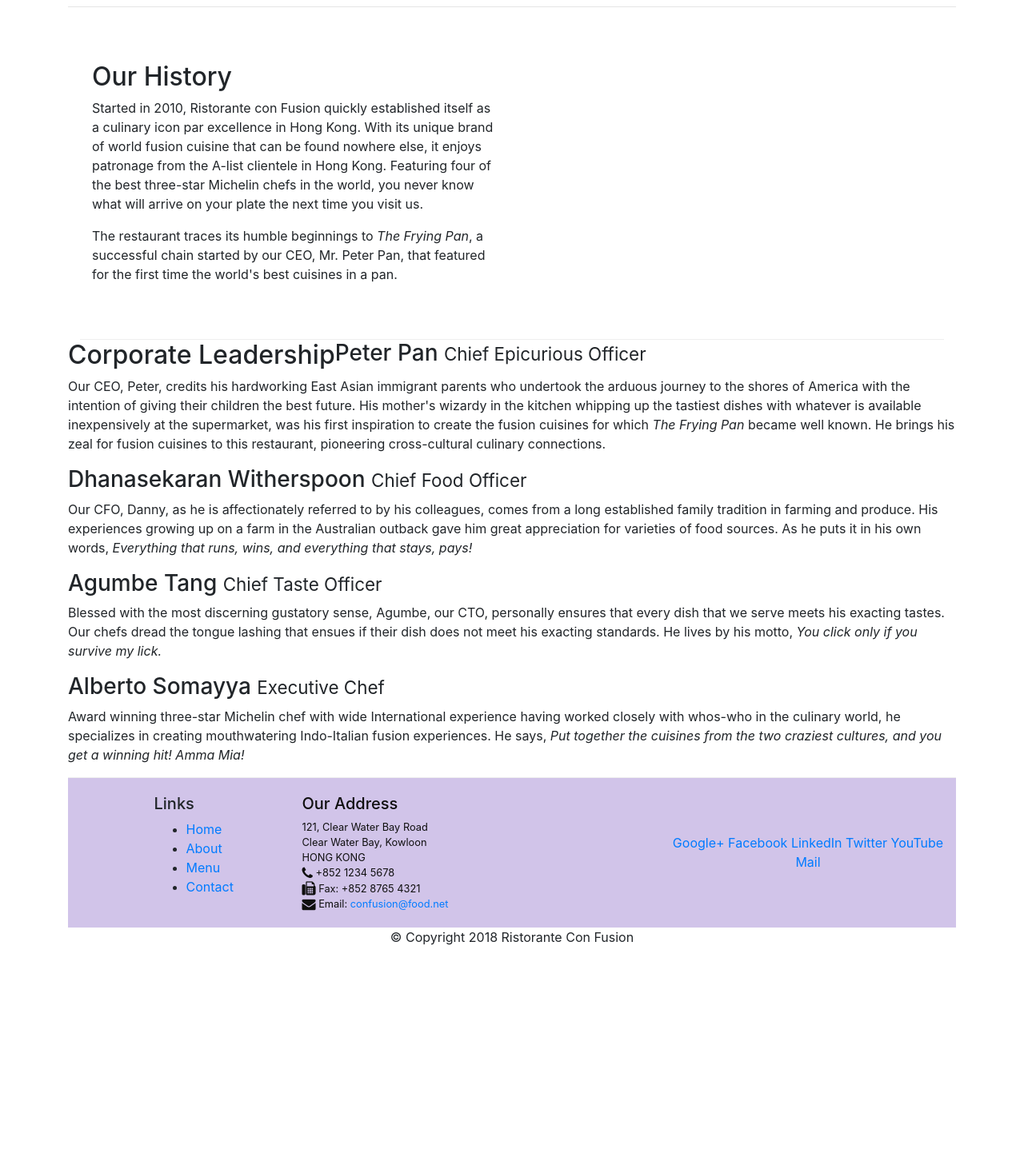
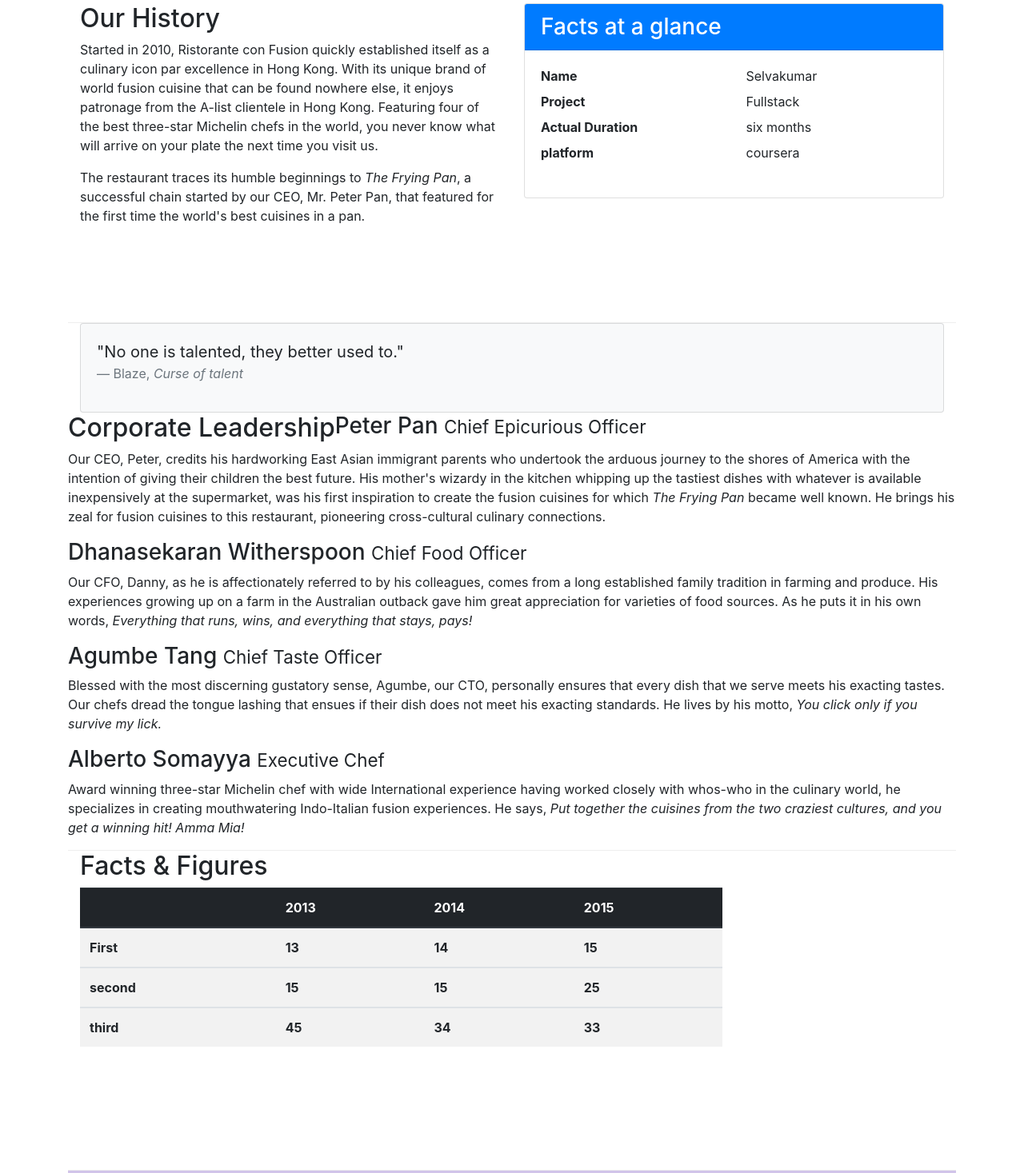
Before and after one commit to selva2242/Hotel_website, a website: page aboutus.html in a window 1280 px wide. Shown: the part 440-1907 px from the top of the page at 80% size. Before the commit the page ends 1640 px from the top, so only its background shows below. Drawn offline with nearby package versions, Linux system fonts and the light colour scheme.

Commit message:
Media and Images

```diff
--- a/aboutus.html
+++ b/aboutus.html
@@ -24,7 +24,7 @@
                                 <button class="navbar-toggler" type="button" data-toggle="collapse" data-target="#Navbar">
                                         <span class="navbar-toggler-icon"></span>
                                     </button>
-                           <a class="navbar-brand" href="#">Ristorante Con Fusion</a>
+                           <a class="navbar-brand" href="#"><img src="img/logo.png" width="30" height="41"></a>
                            <div class="collapse navbar-collapse" id="Navbar">
                                 <ul class="navbar-nav mr-auto">
                                     <li class="nav-item "><a class="nav-link" href="index.html"><span class="fa fa-home fa-lg"></span> Home</a></li>
@@ -38,11 +38,12 @@
     <header class="jumbotron">
         <div class="container">
             <div class="row row-header">
-                <div class="col-12 col-sm-6">
+                <div class="col-12 col-sm-8">
                     <h1>Ristorante con Fusion</h1>
                     <p>We take inspiration from the World's best cuisines, and create a unique fusion experience. Our lipsmacking creations will tickle your culinary senses!</p>
                 </div>
-                <div class="col-12 col-sm">
+                <div class="col-12 col-sm align-self-center">
+                    <img src="img/logo.png" class="img-fluid">
                 </div>
             </div>
         </div>
@@ -59,17 +60,44 @@
                <hr>
             </div>
         </div>
-        <div class = "container">
-        <div class = "row row-content align-items-center">
-            <div class="col-12 col-sm-6 order-sm-first">
+
+
+        <div class = "row row-content">
+            <div class=" col-sm-6 ">
                 <h2>Our History</h2>
                 <p>Started in 2010, Ristorante con Fusion quickly established itself as a culinary icon par excellence in Hong Kong. With its unique brand of world fusion cuisine that can be found nowhere else, it enjoys patronage from the A-list clientele in Hong Kong.  Featuring four of the best three-star Michelin chefs in the world, you never know what will arrive on your plate the next time you visit us.</p>
                 <p>The restaurant traces its humble beginnings to <em>The Frying Pan</em>, a successful chain started by our CEO, Mr. Peter Pan, that featured for the first time the world's best cuisines in a pan.</p>
             </div>
-            <div>
+            <div class="col-sm">
+            <div class="card">
+                <h3 class="card-header bg-primary text-white">Facts at a glance</h3>
+                <div class="card-body">
+                    <dl class="row">
+                        <dt class="col-6">Name</dt>
+                        <dd class="col-6">Selvakumar</dd>
+                        <dt class="col-6">Project</dt>
+                        <dd class="col-6">Fullstack</dd>
+                        <dt class="col-6">Actual Duration</dt>
+                        <dd class="col-6">six months</dd>
+                        <dt class="col-6">platform</dt>
+                        <dd class="col-6">coursera</dd>
+                    </div>
+                </dl>
+            </div>
             </div>
         </div>
+
+        <div class="col-12">
+                <div class="card card-body bg-light">
+                    <blockquote class="blockquote">
+                        <p class="mb-0">"No one is talented, they better used to."</p>
+                        <footer class="blockquote-footer">Blaze,
+                            <cite title="Source Title">Curse of talent</cite>
+                        </footer>
+                    </blockquote>
+                </div>
         </div>
+
 
 
         <div class>
@@ -92,6 +120,50 @@
                 <div class = "d-none d-sm-block">
                 <p>Award winning three-star Michelin chef with wide International experience having worked closely with whos-who in the culinary world, he specializes in creating mouthwatering Indo-Italian fusion experiences. He says, <em>Put together the cuisines from the two craziest cultures, and you get a winning hit! Amma Mia!</em></p>
                 </div>
+        </div>
+       </div>
+
+       <div class="row row-content">
+           <div class="col-12 col-sm-9">
+               <h2>Facts &amp; Figures</h2>
+
+           <div class="table-responsive">
+            <table class="table table-striped">
+                <thead class="thead-dark">
+                    <tr>
+                        <th>&nbsp</th>
+                        <th>2013</th>
+                        <th>2014</th>
+                        <th>2015</th>
+                    </tr>
+                </thead>
+                <tbody>
+                        <tr>
+                            <th>First</th>
+                            <th>13</th>
+                            <th>14</th>
+                            <th>15</th>
+                        </tr>
+                </tbody>
+                <tbody>
+                        <tr>
+                            <th>second</th>
+                            <th>15</th>
+                            <th>15</th>
+                            <th>25</th>
+                        </tr>
+                </tbody>
+                <tbody>
+                        <tr>
+                            <th>third</th>
+                            <th>45</th>
+                            <th>34</th>
+                            <th>33</th>
+                        </tr>
+                </tbody>
+            </table>
+
+           </div>
         </div>
        </div>
 
```
Also changed, not shown: contactus.html (+3 -2 lines), index.html (+17 -7 lines), img/alberto.png (added), img/buffet.png (added), img/logo.png (added), img/uthappizza.png (added), 1 other file.
